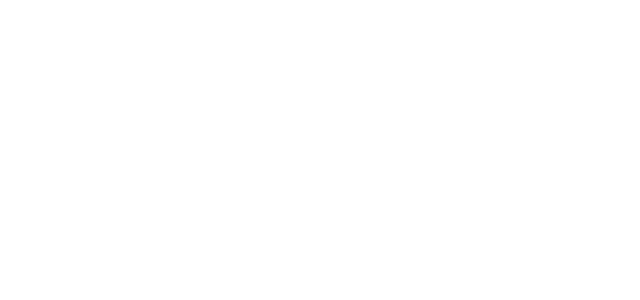
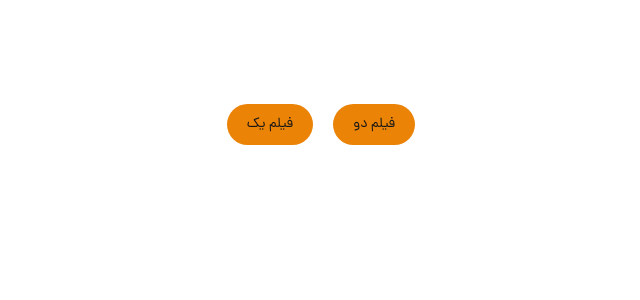
Before and after one commit to fateme8221/digimovies, a Next.js app: page / in a window 1280 px wide. Shown: the top 300 px of the page, without its empty margins (319-959 px from the left). Built offline with nearby package versions, Linux system fonts and the light colour scheme.

Commit message:
update ui

```diff
--- a/src/app/page.tsx
+++ b/src/app/page.tsx
@@ -1,6 +1,18 @@
+import Link from "next/link";
+
 export default function Home() {
   return (
-    <div >
+    <div className="flex items-center justify-center gap-5 mt-20">
+      <div className="PlayOnline mt-8">
+              <Link  title="پخش آنلاین" className="text-sm py-2.5 px-5 bg-orange-normal rounded-full"  href="/1">
+               فیلم یک
+              </Link>
+          </div>
+      <div className="PlayOnline mt-8">
+              <Link title="پخش آنلاین" className="text-sm py-2.5 px-5 bg-orange-normal rounded-full"  href="/2">
+               فیلم دو
+              </Link>
+          </div>
    </div>
   );
 }
--- a/src/components/cover/Cover.jsx
+++ b/src/components/cover/Cover.jsx
@@ -25,8 +25,8 @@
             <span className="mt-5 text-sm text-[#8f8f8f] text-nowrap">مشاهده تریلر</span>
 
           </div>
-          <div class="PlayOnline mt-8">
-              <a title="پخش آنلاین" class="text-sm py-2.5 px-5 bg-orange-normal rounded-full"  href="#">
+          <div className="PlayOnline mt-8">
+              <a title="پخش آنلاین" className="text-sm py-2.5 px-5 bg-orange-normal rounded-full"  href="#">
                 پخش آنلاین
               </a>
           </div>
--- a/src/components/description/Description.jsx
+++ b/src/components/description/Description.jsx
@@ -2,7 +2,7 @@
 
 function Description({post}) {
   return (
-    <div className="description w-full text-xs font-danaDemiBold">
+    <div className="description w-full text-xs font-danaDemiBold mt-4">
       {post?.description}
     </div>
   )
```
